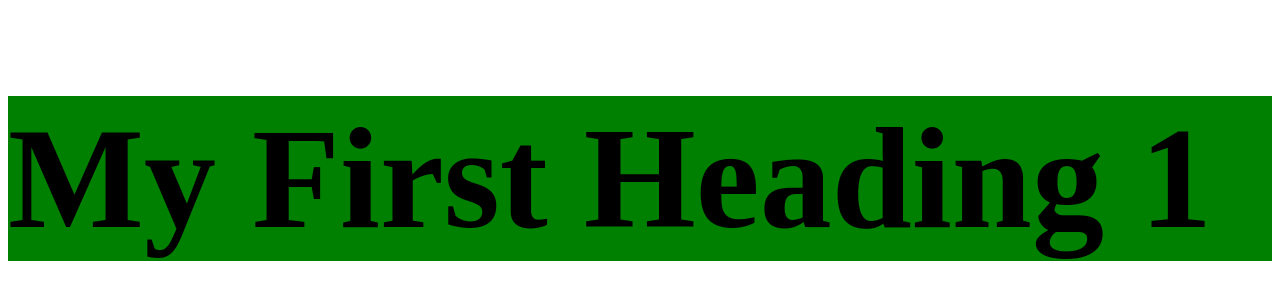
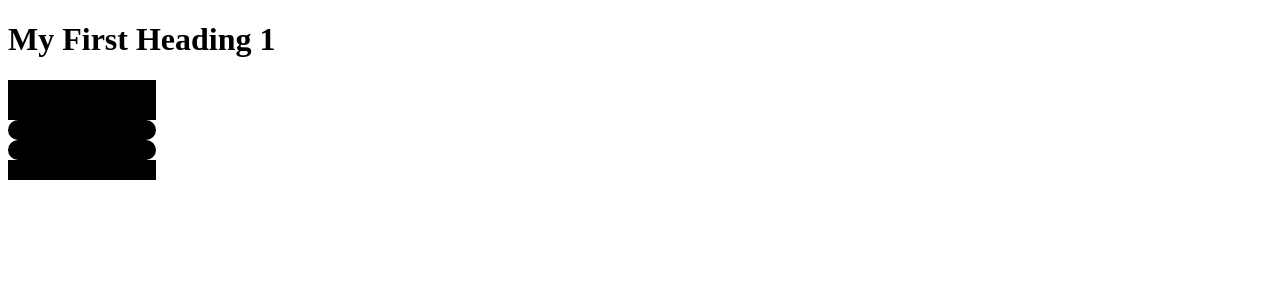
Before and after one commit to minmer/calculator, a plain HTML site: page index.html in a window 1280 px wide. Drawn offline with Linux system fonts and the light colour scheme.

Commit message:
Update style.css

```diff
--- a/style.css
+++ b/style.css
@@ -1,5 +1,11 @@
-h1
+div
 {
-  background: green;
-  font-size: 144px;
+font-size: 24px;
+  width: 128px;
+  border: 10px black solid;
 }
+
+div.round
+{
+  border-radius: 30px;
+}
```
